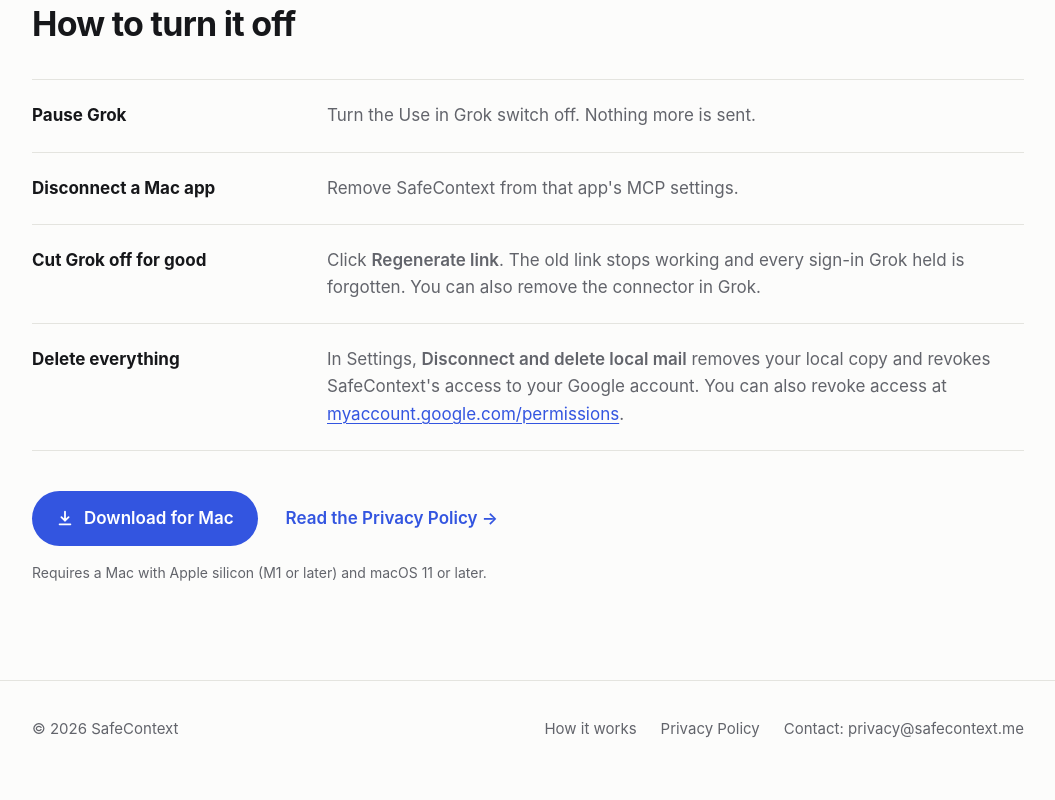
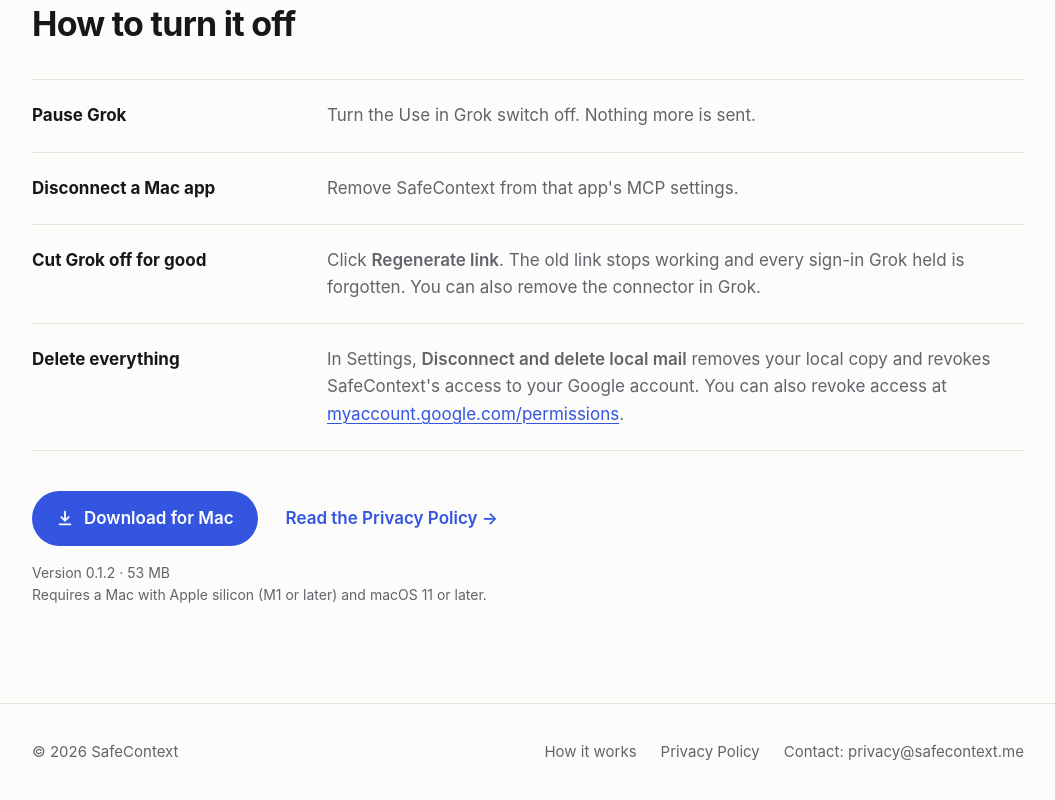
Before and after one commit to safecontext-me/safecontext, a plain HTML site: page site/how-it-works.html in a window 1280 px wide. Shown: the part 3259-4059 px from the top of the page, without its empty margins (112-1167 px from the left). Drawn offline with Linux system fonts and the light colour scheme.

Commit message:
Site: show the version and download size under the Download button
0.1.2, 53 MB (53,085,295 bytes), as served from /download.

Co-Authored-By: Claude Opus 5.5 <noreply@anthropic.com>

```diff
--- a/site/how-it-works.html
+++ b/site/how-it-works.html
@@ -201,7 +201,7 @@
         </a>
         <a class="text-link" href="/privacy">Read the Privacy Policy →</a>
       </div>
-      <p class="req">Requires a Mac with Apple silicon (M1 or later) and macOS 11 or later.</p>
+      <p class="req">Version 0.1.2 · 53 MB<br>Requires a Mac with Apple silicon (M1 or later) and macOS 11 or later.</p>
     </div>
   </section>
 </main>
```
Also changed, not shown: site/index.html (+1 -1 lines).
